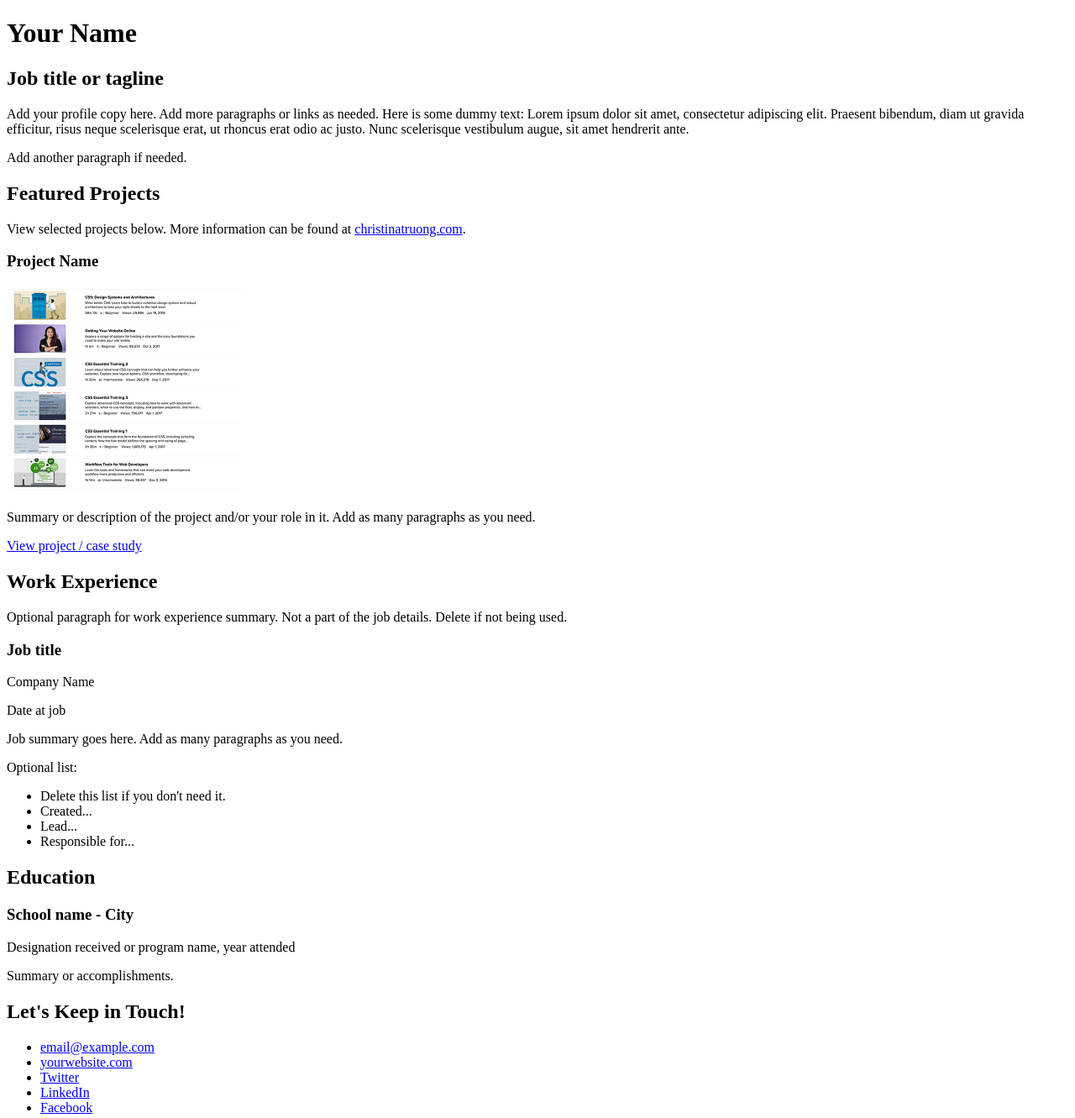
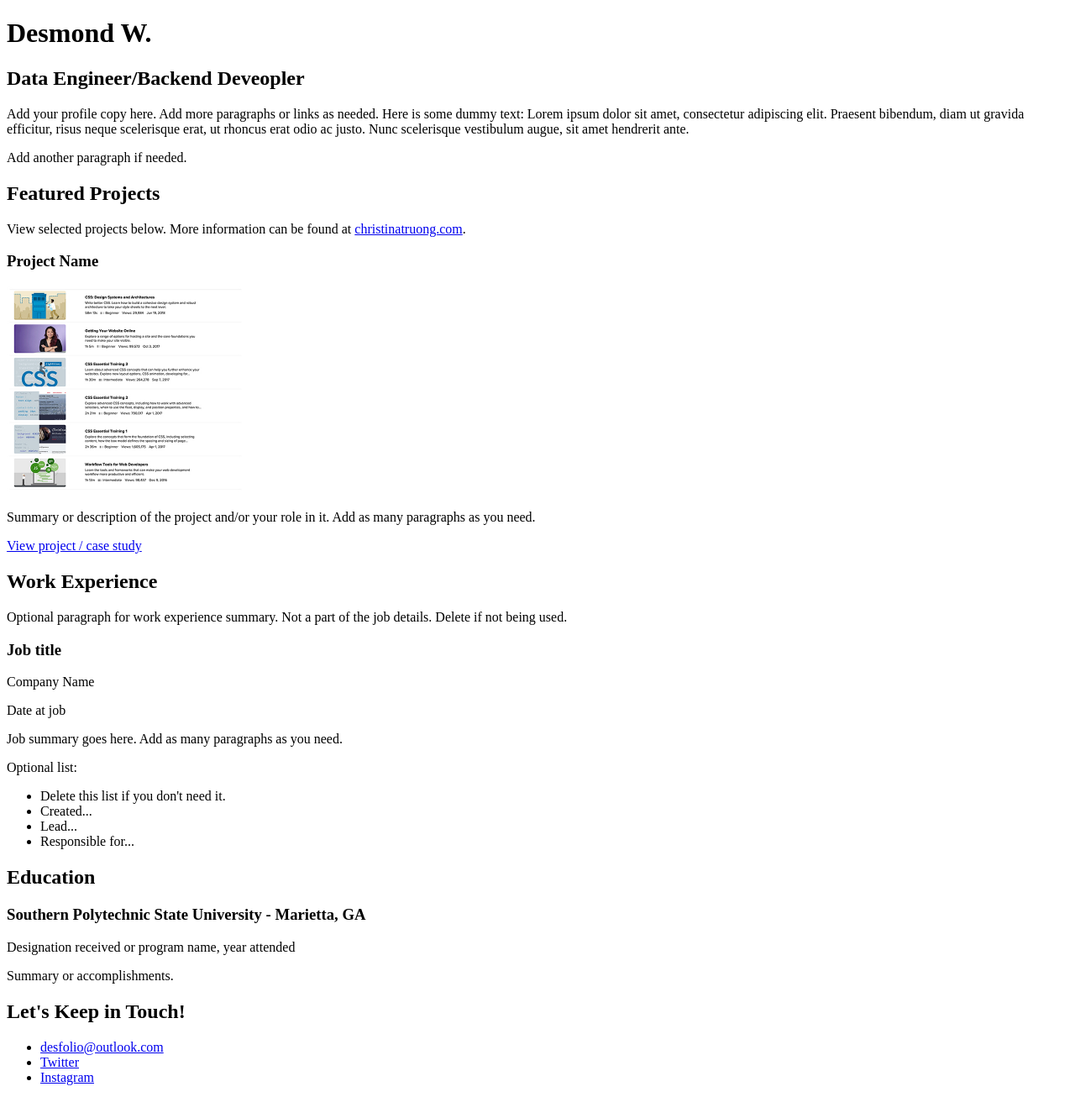
Before and after one commit to desfolio/css-portfolio, a plain HTML site: page index.html in a window 1280 px wide. Shown: the whole page at 84% size. After the commit the page ends 1308 px from the top, so only its background shows below. Drawn offline with Linux system fonts and the light colour scheme.

Commit message:
Update index.html profile

```diff
--- a/index.html
+++ b/index.html
@@ -10,8 +10,8 @@
     <main>
       <!-- ***********************  ABOUT / PROFILE  *********************** -->
       <header>
-        <h1>Your Name</h1>
-        <h2>Job title or tagline</h2>
+        <h1>Desmond W.</h1>
+        <h2>Data Engineer/Backend Deveopler</h2>
 
         <p>Add your profile copy here. Add more paragraphs or links as needed. Here is some dummy text: Lorem ipsum dolor sit amet, consectetur adipiscing elit. Praesent bibendum, diam ut gravida efficitur, risus neque scelerisque erat, ut rhoncus erat odio ac justo. Nunc scelerisque vestibulum augue, sit amet hendrerit ante.</p>
         <p>Add another paragraph if needed.</p>
@@ -60,7 +60,7 @@
 
         <!-- Copy this whole <section> block to add more schools. -->
         <section>
-          <h3>School name - City</h3>
+          <h3>Southern Polytechnic State University - Marietta, GA</h3>
           <p>Designation received or program name, year attended</p>
           <p>Summary or accomplishments.</p>
         </section>
@@ -73,11 +73,10 @@
 
         <!-- Social media and contact links. Add or remove any networks. -->
         <ul>
-          <li><a href="mailto:email@example.com">email@example.com</a></li>
-          <li><a href="http://yourwebsite.com" target="_blank">yourwebsite.com</a></li>
-          <li><a href="#" target="_blank">Twitter</a></li>
-          <li><a href="#" target="_blank">LinkedIn</a></li>
-          <li><a href="#" target="_blank">Facebook</a></li>
+          <li><a href="mailto:desfolio@outlook.com">desfolio@outlook.com</a></li>
+          <!-- <li><a href="http://yourwebsite.com" target="_blank">yourwebsite.com</a></li> -->
+          <li><a href="https://twitter.com/desfolio" target="_blank">Twitter</a></li>
+          <li><a href="https://instagram.com/desfolio" target="_blank">Instagram</a></li>
         </ul>
       </footer>
     </main>
```
